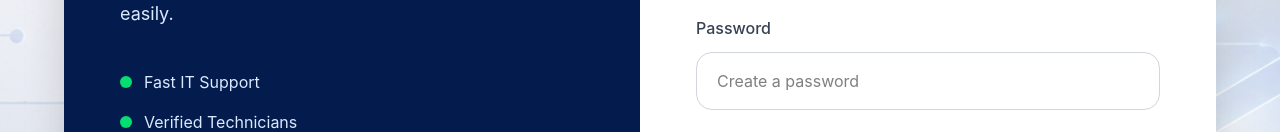
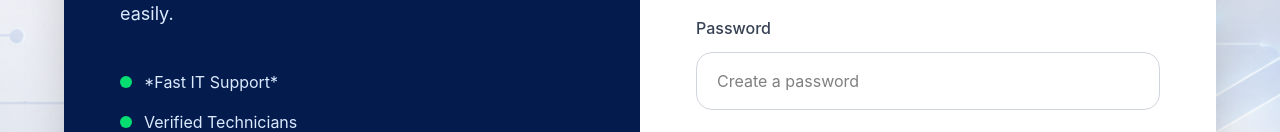
Before and after one commit to Yassine-Elamri34/Fixinit, a React app in the folder frontend/: page /sign-up in a window 1280 px wide. Shown: the part 668-800 px from the top of the page. Built offline with nearby package versions, Linux system fonts and the light colour scheme; the HTML template or start-up script is replaced by a standard one.

Commit message:
create account

```diff
--- a/frontend/src/pages/SignUp/SignUp.jsx
+++ b/frontend/src/pages/SignUp/SignUp.jsx
@@ -49,7 +49,7 @@ export default function SignUp() {
 
               <div className="w-3 h-3 bg-green-400 rounded-full"></div>
 
-              <p>Fast IT Support</p>
+              <p>*Fast IT Support*</p>
 
             </div>
 
```
